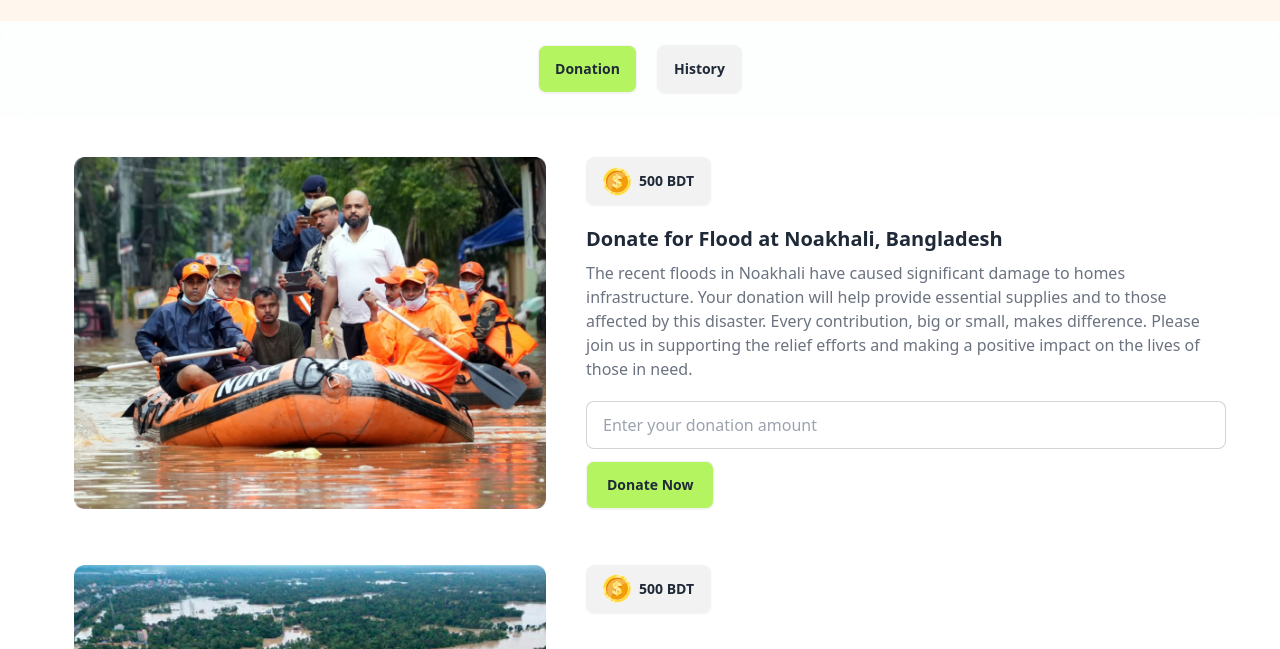
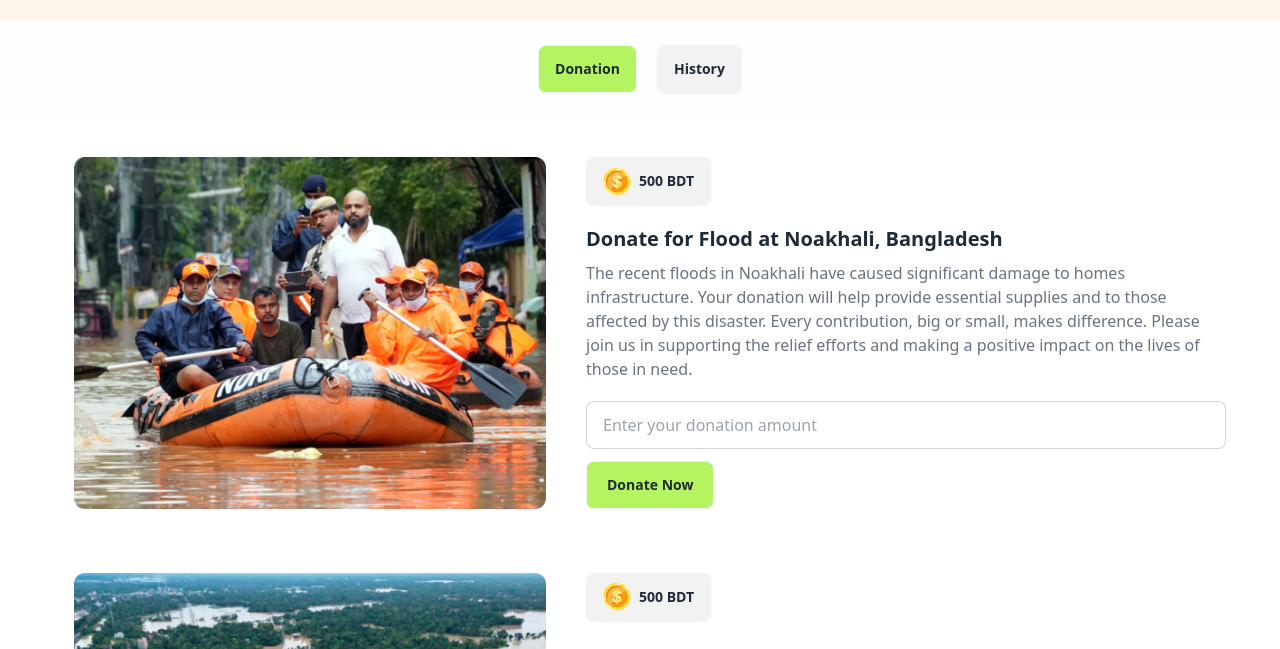
Before and after one commit to ansaryshohan/donation-site, a plain HTML site: page index.html in a window 1280 px wide. Shown: the part 76-725 px from the top of the page. Drawn offline with nearby package versions, Linux system fonts and the light colour scheme.

Commit message:
all functionality done

```diff
--- a/index.html
+++ b/index.html
@@ -55,9 +55,9 @@
     </header>
     <main>
       <!-- donation sections -->
-      <section id="donation-section" class="container mx-auto grid grid-cols-1 place-content-center pt-5 gap-4">
+      <section id="donation-section" class="container mx-auto grid grid-cols-1 place-content-center pt-5 gap-6">
         <!-- card 1 -->
-        <div class="flex flex-col md:flex-row justify-center md:items-stretch gap-5">
+        <div class="flex flex-col md:flex-row justify-center md:items-stretch gap-5 ">
           <!-- image of card -->
           <div class="w-full md:w-[40%] p-5">
             <img
```
